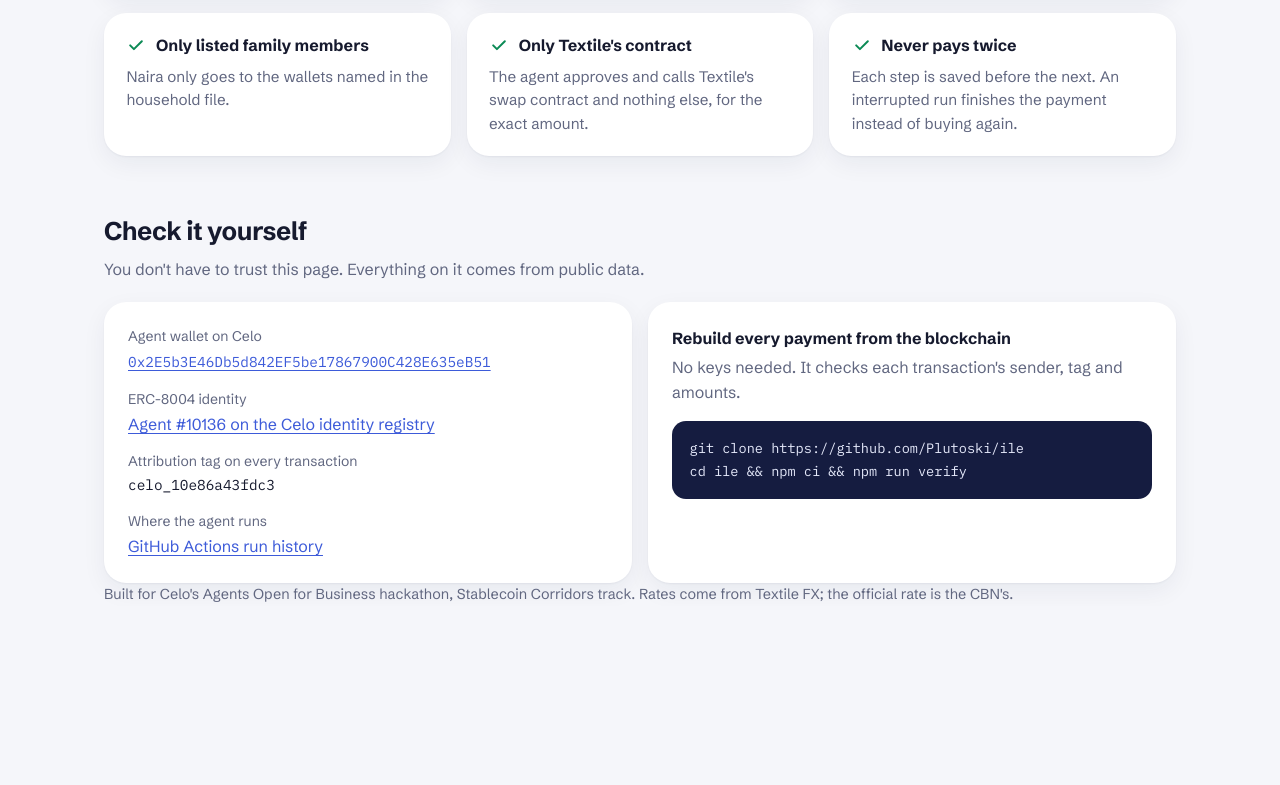
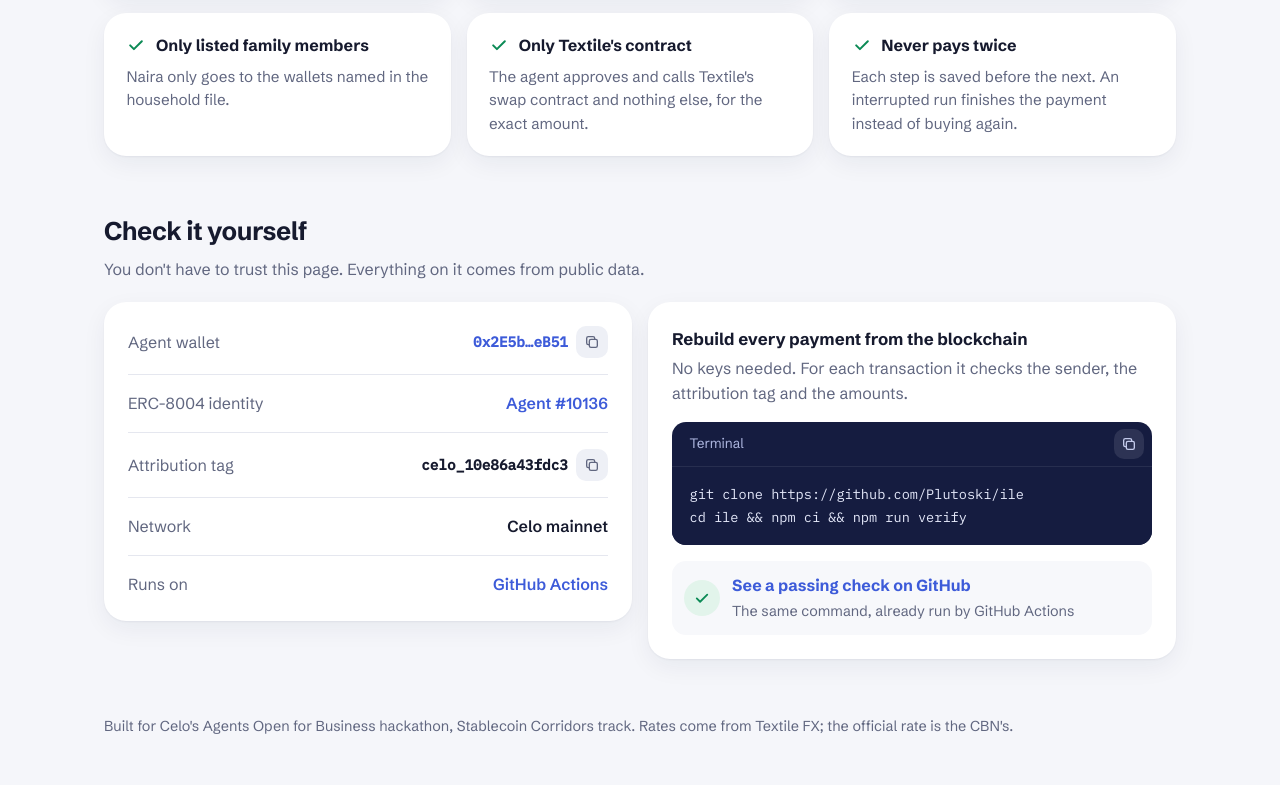
Before and after one commit to Plutoski/ile, a website: page docs/index.html in a window 1280 px wide. Shown: the part 2440-3225 px from the top of the page. Before the commit the page ends 3046 px from the top, so only its background shows below. Drawn offline with Linux system fonts and the light colour scheme; no server answers.

Commit message:
Verify section and safety wording

```diff
--- a/docs/index.html
+++ b/docs/index.html
@@ -153,14 +153,35 @@
   .rule dd { margin: 0.4rem 0 0; color: var(--muted); font-size: 0.95rem; }
 
   /* Verify */
-  .verify { display: grid; grid-template-columns: minmax(0, 1fr) minmax(0, 1fr); gap: 1rem; }
-  .verify .card { padding: 1.5rem; }
-  .facts { margin: 0; display: grid; gap: 0.9rem; }
-  .facts dt { color: var(--muted); font-size: 0.875rem; }
-  .facts dd { margin: 0.1rem 0 0; overflow-wrap: anywhere; }
+  .verify { display: grid; grid-template-columns: minmax(0, 1fr) minmax(0, 1fr); gap: 1rem; align-items: start; }
+  .verify .card { padding: 0.5rem 1.5rem; }
+  .verify .card.cmd { padding: 1.5rem; display: flex; flex-direction: column; }
+  .facts { margin: 0; }
+  .facts > div { display: flex; justify-content: space-between; align-items: center; gap: 1rem; padding: 1rem 0; }
+  .facts > div + div { border-top: 1px solid var(--line); }
+  .facts dt { color: var(--muted); }
+  .facts dd { margin: 0; display: flex; align-items: center; gap: 0.5rem; text-align: right; font-weight: 600; min-width: 0; }
+  .facts dd a { text-decoration: none; }
+  .facts dd a:hover { text-decoration: underline; }
+  .copy { flex: none; display: inline-grid; place-items: center; width: 32px; height: 32px; border: 0; border-radius: 10px; background: #EEF0F6; color: var(--muted); cursor: pointer; }
+  .copy:hover { background: #E3E7F6; color: var(--night); }
+  .copy svg { width: 16px; height: 16px; }
+  .copy.done { background: var(--paid-soft); color: var(--paid); }
+  .proof-run { display: flex; align-items: center; gap: 0.75rem; margin-top: 1rem; padding: 0.75rem; border-radius: var(--r-inner); background: #F7F8FB; color: var(--ink); text-decoration: none; }
+  .proof-run:hover { background: #EEF0F6; }
+  .proof-run .icon { width: 36px; height: 36px; flex: none; }
+  .proof-run .icon svg { width: 18px; height: 18px; }
+  .proof-run strong { display: block; color: var(--adire); }
+  .cmd-title { margin: 0; font-weight: 700; font-size: 1.05rem; }
+  .code { margin-top: 1rem; border-radius: var(--r-inner); background: var(--night); overflow: hidden; }
+  .code-bar { display: flex; justify-content: space-between; align-items: center; padding: 0.45rem 0.5rem 0.45rem 1.1rem; border-bottom: 1px solid rgba(255, 255, 255, 0.08); color: #AEB7E0; font-size: 0.85rem; }
+  .code pre { margin: 0; border-radius: 0; }
+  .code .copy { width: 30px; height: 30px; background: rgba(255, 255, 255, 0.1); color: #C3CAEB; }
+  .code .copy:hover { background: rgba(255, 255, 255, 0.18); color: #fff; }
+  .code .copy.done { background: rgba(91, 227, 161, 0.18); color: #5BE3A1; }
   pre { margin: 1rem 0 0; padding: 1rem 1.1rem; border-radius: var(--r-inner); background: var(--night); color: #E5E9FA; overflow-x: auto; font: 400 0.85rem/1.7 "IBM Plex Mono", ui-monospace, monospace; }
 
-  footer { padding: 3.5rem 0 3rem; color: var(--muted); font-size: 0.9rem; }
+  footer.wrap { padding-top: 3.5rem; padding-bottom: 3rem; color: var(--muted); font-size: 0.9rem; }
 
   /* Mobile tab bar */
   .tabbar { display: none; }
@@ -189,7 +210,9 @@
     .family { grid-template-columns: 1fr; padding: 1.5rem 1.25rem; gap: 1.5rem; }
     .family figure { max-width: 240px; }
     .rules, .verify { grid-template-columns: minmax(0, 1fr); }
-    .verify .card { padding: 1.25rem; }
+    .verify .card { padding: 0.25rem 1.1rem; }
+    .verify .card.cmd { padding: 1.25rem; }
+    footer.wrap { padding-top: 2.5rem; }
     .top .src { padding: 0.45rem 0.85rem; }
     .tabbar {
       display: grid; grid-template-columns: repeat(4, 1fr); position: fixed; left: 0; right: 0; bottom: 0; z-index: 30;
@@ -214,6 +237,7 @@
   <symbol id="i-x" viewBox="0 0 24 24"><path fill="none" stroke="currentColor" stroke-width="2.4" stroke-linecap="round" d="M7 7l10 10M17 7 7 17"/></symbol>
   <symbol id="i-shield" viewBox="0 0 24 24"><path fill="none" stroke="currentColor" stroke-width="2" stroke-linejoin="round" d="M12 3 4 6v6c0 4.5 3.4 8.3 8 9 4.6-.7 8-4.5 8-9V6z"/><path fill="none" stroke="currentColor" stroke-width="2" stroke-linecap="round" stroke-linejoin="round" d="m8.5 12 2.5 2.5 4.5-5"/></symbol>
   <symbol id="i-chev" viewBox="0 0 24 24"><path fill="none" stroke="currentColor" stroke-width="2.2" stroke-linecap="round" stroke-linejoin="round" d="m6 9 6 6 6-6"/></symbol>
+  <symbol id="i-copy" viewBox="0 0 24 24"><g fill="none" stroke="currentColor" stroke-width="2" stroke-linejoin="round"><rect x="8" y="8" width="12" height="12" rx="2.5"/><path d="M16 8V6.5A2.5 2.5 0 0 0 13.5 4h-7A2.5 2.5 0 0 0 4 6.5v7A2.5 2.5 0 0 0 6.5 16H8"/></g></symbol>
   <symbol id="i-home" viewBox="0 0 24 24"><path fill="none" stroke="currentColor" stroke-width="2" stroke-linejoin="round" d="M3 11 12 4l9 7v9a1 1 0 0 1-1 1h-5v-6H9v6H4a1 1 0 0 1-1-1z"/></symbol>
   <symbol id="i-list" viewBox="0 0 24 24"><path fill="none" stroke="currentColor" stroke-width="2" stroke-linecap="round" d="M9 6h11M9 12h11M9 18h11M4 6h.01M4 12h.01M4 18h.01"/></symbol>
   <symbol id="i-swap" viewBox="0 0 24 24"><path fill="none" stroke="currentColor" stroke-width="2" stroke-linecap="round" stroke-linejoin="round" d="M4 8h14l-3-3M20 16H6l3 3"/></symbol>
@@ -305,17 +329,25 @@
     <div class="verify">
       <div class="card">
         <dl class="facts">
-          <div><dt>Agent wallet on Celo</dt><dd><a class="mono" id="agent-link" href="#">loading</a></dd></div>
+          <div><dt>Agent wallet</dt><dd><a class="mono" id="agent-link" href="#">loading</a><button class="copy" type="button" data-copy="" id="agent-copy" aria-label="Copy wallet address"><svg aria-hidden="true"><use href="#i-copy"/></svg></button></dd></div>
           <div><dt>ERC-8004 identity</dt><dd id="agent-id">not registered yet</dd></div>
-          <div><dt>Attribution tag on every transaction</dt><dd class="mono">celo_10e86a43fdc3</dd></div>
-          <div><dt>Where the agent runs</dt><dd><a href="https://github.com/Plutoski/ile/actions/workflows/agent.yml">GitHub Actions run history</a></dd></div>
+          <div><dt>Attribution tag</dt><dd><span class="mono">celo_10e86a43fdc3</span><button class="copy" type="button" data-copy="celo_10e86a43fdc3" aria-label="Copy attribution tag"><svg aria-hidden="true"><use href="#i-copy"/></svg></button></dd></div>
+          <div><dt>Network</dt><dd>Celo mainnet</dd></div>
+          <div><dt>Runs on</dt><dd><a href="https://github.com/Plutoski/ile/actions/workflows/agent.yml">GitHub Actions</a></dd></div>
         </dl>
       </div>
-      <div class="card">
-        <p style="margin:0"><strong>Rebuild every payment from the blockchain</strong></p>
-        <p class="sub" style="margin-top:0.25rem">No keys needed. It checks each transaction's sender, tag and amounts.</p>
-<pre>git clone https://github.com/Plutoski/ile
+      <div class="card cmd">
+        <p class="cmd-title">Rebuild every payment from the blockchain</p>
+        <p class="sub" style="margin-top:0.25rem">No keys needed. For each transaction it checks the sender, the attribution tag and the amounts.</p>
+        <div class="code">
+          <div class="code-bar"><span>Terminal</span><button class="copy" type="button" data-copy-from="cmd" aria-label="Copy commands"><svg aria-hidden="true"><use href="#i-copy"/></svg></button></div>
+<pre id="cmd">git clone https://github.com/Plutoski/ile
 cd ile && npm ci && npm run verify</pre>
+        </div>
+        <a class="proof-run" href="https://github.com/Plutoski/ile/actions/runs/45724688085/job/139591444690" rel="noopener">
+          <span class="icon paid" aria-hidden="true"><svg><use href="#i-check"/></svg></span>
+          <span><strong>See a passing check on GitHub</strong><span class="meta">The same command, already run by GitHub Actions</span></span>
+        </a>
       </div>
     </div>
   </section>
@@ -502,9 +534,24 @@ const spread = (p) => (p.referenceRate ? ((p.rate - p.referenceRate) / p.referen
 
   // Identity
   const a = document.getElementById("agent-link");
-  a.href = CELOSCAN + "/address/" + agent; a.textContent = agent;
-  if (identity?.agentId) document.getElementById("agent-id").replaceChildren(link(CELOSCAN + "/nft/0x8004A169FB4a3325136EB29fA0ceB6D2e539a432/" + identity.agentId, "Agent #" + identity.agentId + " on the Celo identity registry"));
+  a.href = CELOSCAN + "/address/" + agent; a.textContent = short(agent); a.title = agent;
+  document.getElementById("agent-copy").dataset.copy = agent;
+  if (identity?.agentId) document.getElementById("agent-id").replaceChildren(link(CELOSCAN + "/nft/0x8004A169FB4a3325136EB29fA0ceB6D2e539a432/" + identity.agentId, "Agent #" + identity.agentId));
 })();
+
+// Copy buttons
+document.addEventListener("click", async (e) => {
+  const b = e.target.closest(".copy");
+  if (!b) return;
+  const text = b.dataset.copyFrom ? document.getElementById(b.dataset.copyFrom).textContent : b.dataset.copy;
+  try {
+    await navigator.clipboard.writeText(text);
+    const label = b.getAttribute("aria-label");
+    b.classList.add("done"); b.setAttribute("aria-label", "Copied");
+    b.querySelector("use").setAttribute("href", "#i-check");
+    setTimeout(() => { b.classList.remove("done"); b.setAttribute("aria-label", label); b.querySelector("use").setAttribute("href", "#i-copy"); }, 1600);
+  } catch { /* clipboard blocked: the text is still selectable */ }
+});
 
 // Navigation: highlight the section in view, and edge the top bar once scrolled.
 const topbar = document.getElementById("top");
```
